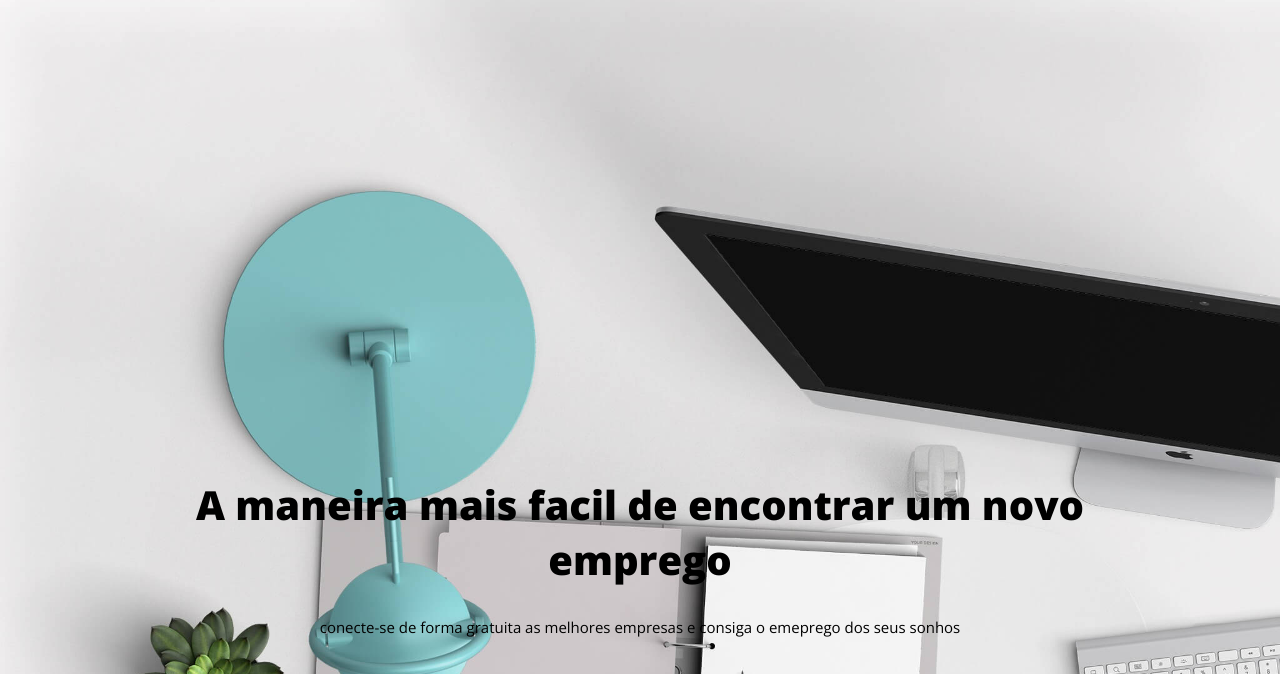
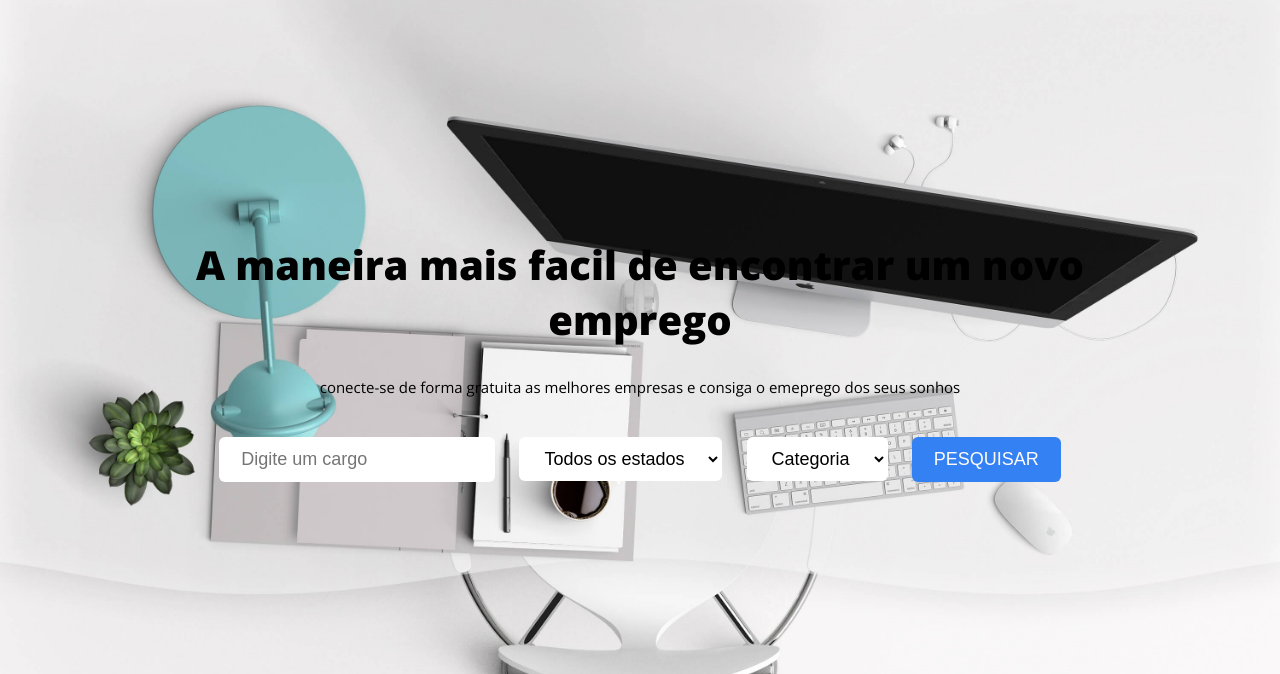
Before and after one commit to cleitonBarros/navabar, a plain HTML site: page projeto/index.html in a window 1280 px wide. Shown: the part 103-777 px from the top of the page. Drawn offline with nearby package versions, Linux system fonts and the light colour scheme.

Commit message:
Update style.css

```diff
--- a/projeto/style.css
+++ b/projeto/style.css
@@ -11,7 +11,10 @@ h1, h2, h3, h4, h5 , p ,span{
 }
 .container{
     max-width: 1920px;
-    width: 100%;
+	width: 100%;
+	position: relative;
+	margin-left: auto;
+	margin-right: auto;
 }
 /*header*/
 header {
@@ -46,7 +49,7 @@ nav:after{
     width: 50px;
     height: 50px;
     margin-top:25px;
-    float: left;
+
 
 }
 .nav-container ul{
@@ -55,7 +58,7 @@ nav:after{
     line-height:100px ;
     margin: 0;
 }
-.nav-container li{
+.nav-container ul li{
     list-style:  none;
     float: left;
     margin: 0 15px;
@@ -81,8 +84,8 @@ nav:after{
     width: 80%;
     margin-left: auto;
     margin-right: auto;
-    padding-top: 30em;
-    padding-bottom: 25em;
+    padding-top: 15em;
+    padding-bottom: 15em;
     text-align: center;
 }
 #search-form h1{
@@ -520,3 +523,52 @@ footer-list li{
     font-weight: 600;
     margin-top: 40px;
 }
+/*responsivo*/
+/*@media screen and (max-width: 1024px) {
+
+    #logo {
+        position: absolute;
+        left: 50px
+    }
+    .nav-container ul {
+        float: none;
+        text-align: center;
+        padding:0;
+    }
+    .nav-container ul li{
+        position: relative;
+        margin-left: auto;
+        margin-right:auto;
+        float: none;
+        display: inline-block;
+        margin: 0 10px;
+
+    }
+
+    #search-form{
+        padding-top: 30em;
+        padding-bottom: 5em;
+    }
+    #search-form form {
+        width: 60%;
+        position: relative;
+        margin-right: auto;
+        margin-left: auto;
+    }
+    #search-form form input {
+        display: block;
+        margin:0;
+        margin-bottom: 25px;
+        width: 100%;
+        border-width: 0;
+        padding: 10px 20px;
+        box-sizing: border-box;
+    }
+
+    #lastjob-container.wrapper, #startjob-container.wrapper, #blog-container.wrapper, .wrapper{
+        max-width:960px;
+        padding-left: 2em;
+        padding-right: 2em
+
+    }
+}*/
```
